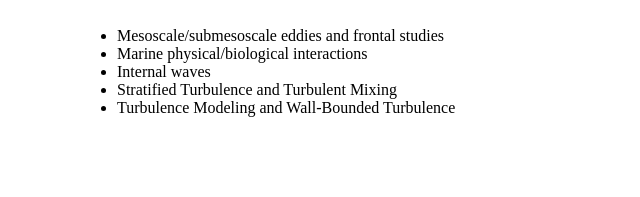
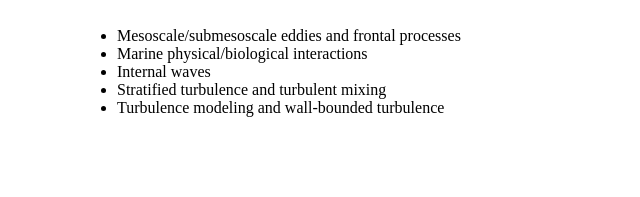
Before and after one commit to fkarimpour/fkarimpour.github.io, a plain HTML site: page cv.html in a window 1280 px wide. Shown: the part 572-769 px from the top of the page, 193-833 px from the left. Drawn offline with Linux system fonts and the light colour scheme.

Commit message:
Add files via upload

```diff
--- a/cv.html
+++ b/cv.html
@@ -75,7 +75,7 @@
 
 			<ul>
 				<li>
-Mesoscale/submesoscale eddies and frontal studies
+Mesoscale/submesoscale eddies and frontal processes
 				</li>
 				<li>
 Marine physical/biological interactions
@@ -85,11 +85,11 @@ Internal waves
 				</li>
 
 				<li>
-Stratified Turbulence and Turbulent Mixing
+Stratified turbulence and turbulent mixing
 
 				</li>
 				<li>
-Turbulence Modeling and Wall-Bounded Turbulence
+Turbulence modeling and wall-bounded turbulence
 				</li>
 
 
```
